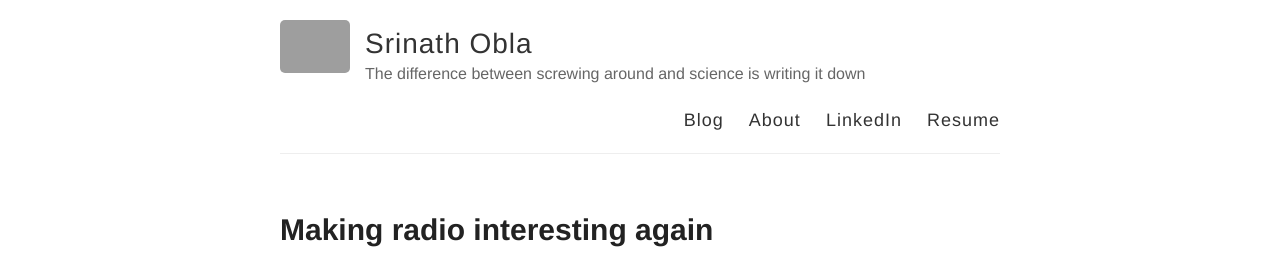
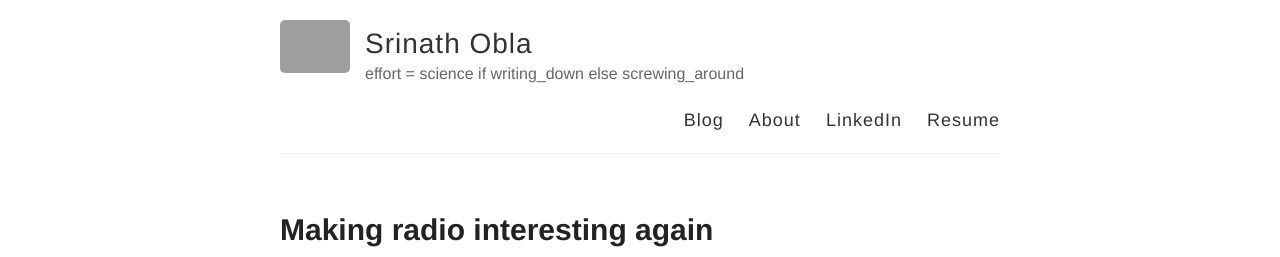
Before and after one commit to srinathos/srinathos.github.io, a Jekyll site: the page built from index.html, in a window 1280 px wide. Shown: the top 257 px of the page. Built offline with Jekyll 4.4.1, drawn with Linux system fonts in a browser that asks for light colours; grey boxes are pictures that could not be loaded.

Commit message:
Update _config.yml

```diff
--- a/_config.yml
+++ b/_config.yml
@@ -6,7 +6,7 @@
 name: Srinath Obla
 
 # Short bio or description (displayed in the header)
-description: The difference between screwing around and science is writing it down
+description: effort = science if writing_down else screwing_around
 
 # URL of your avatar or profile pic (you could use your GitHub profile pic)
 avatar: https://raw.githubusercontent.com/srinathos/website-images/master/misc/profile_pic.jpg
```
